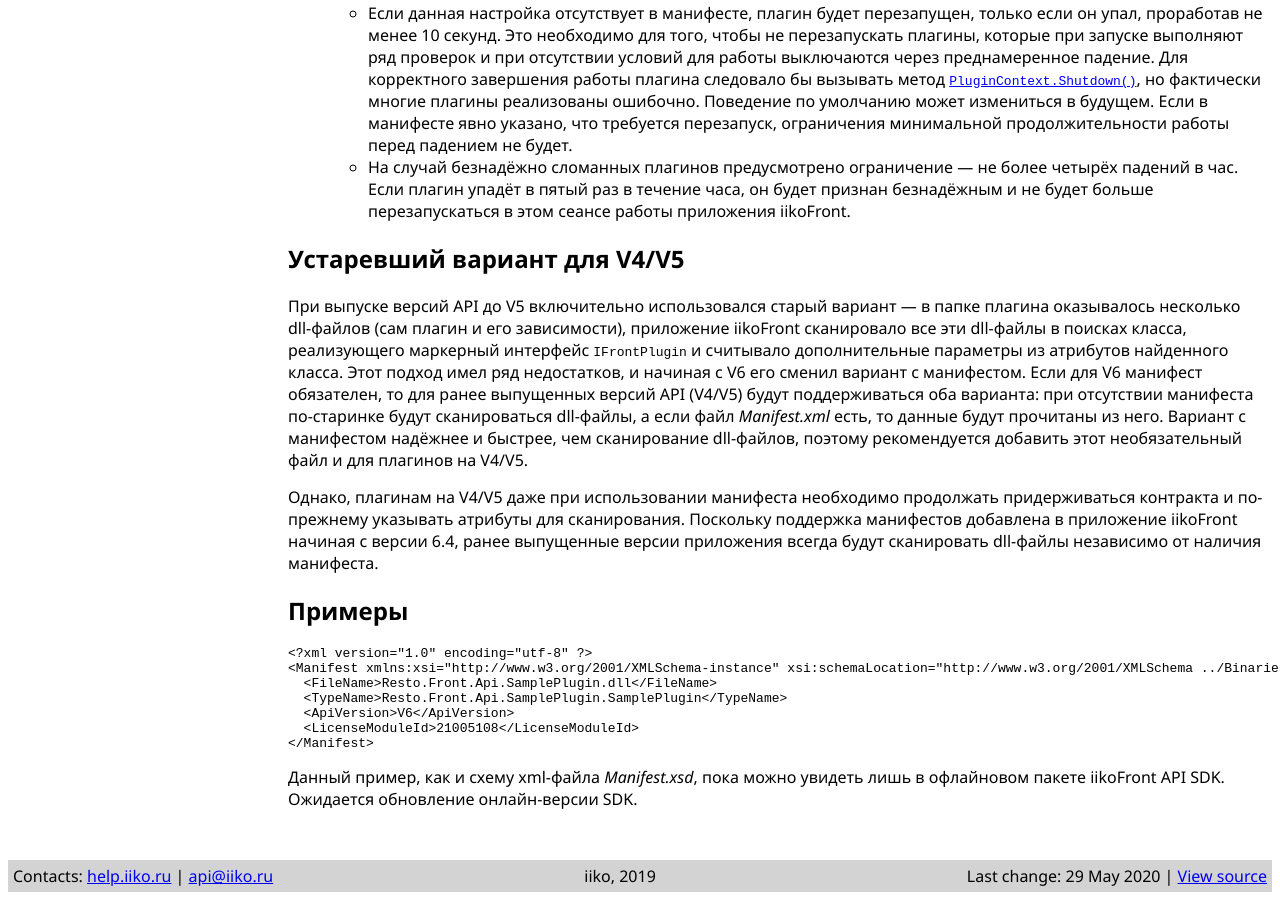
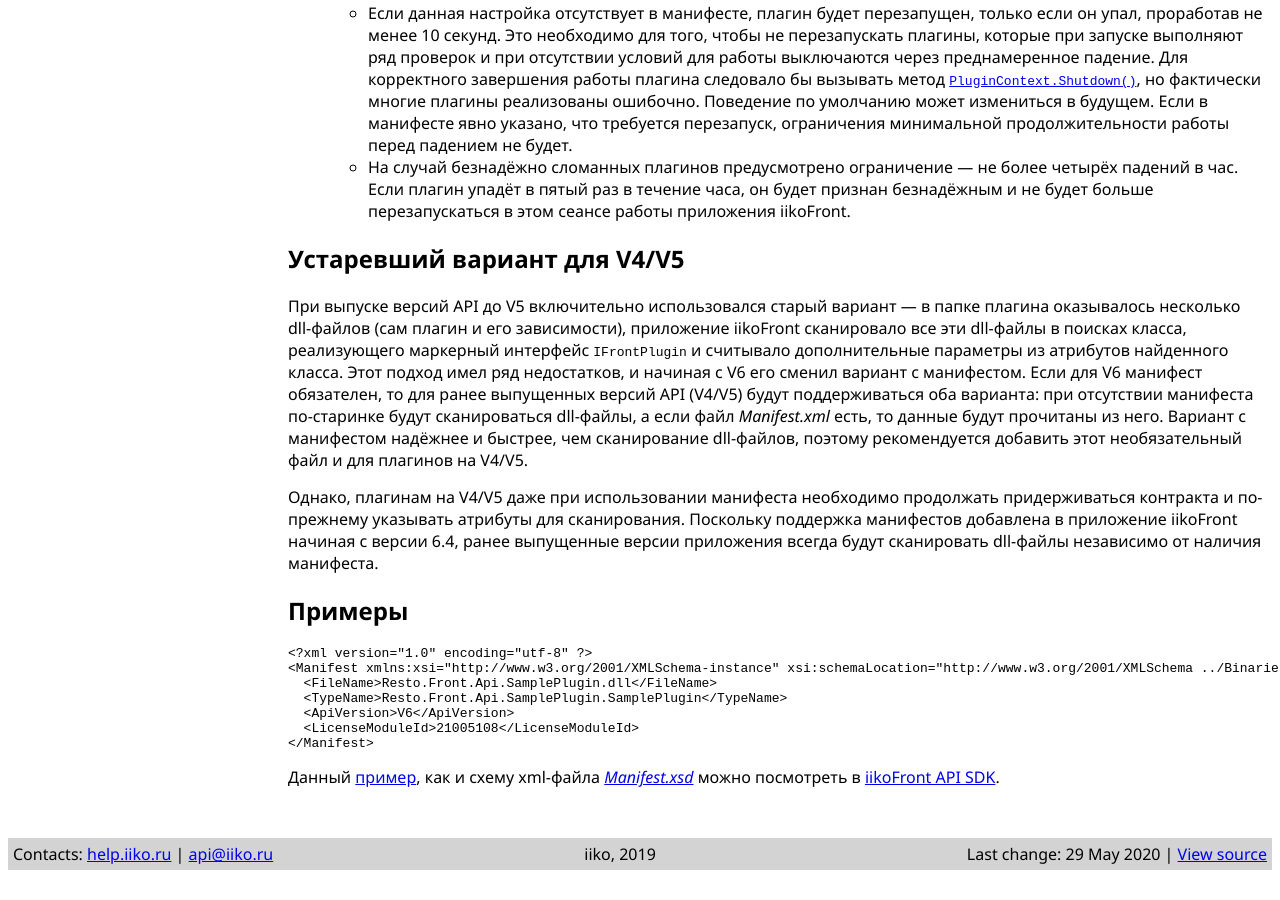
Before and after one commit to iiko/front.api.doc, a Jekyll site: the page built from directories.md, in a window 1280 px wide and 900 px high, scrolled down 870 px. Built offline with Jekyll 4.4.1, drawn with Linux system fonts in a browser that asks for light colours; after the commit the page ends 1748 px from its top, so only the background shows below that.

Commit message:
RMS-51100 Онлайн-версия SDK для V6 опубликована, проставить ссылки

````diff
--- a/directories.md
+++ b/directories.md
@@ -51,4 +51,4 @@
 </Manifest>
 ```
 
-Данный пример, как и схему xml-файла *Manifest.xsd*, пока можно увидеть лишь в офлайновом пакете iikoFront API SDK. Ожидается обновление онлайн-версии SDK.
+Данный [пример](https://github.com/iiko/front.api.sdk/blob/master/sample/v6/Resto.Front.Api.SamplePlugin/Manifest.xml), как и схему xml-файла [*Manifest.xsd*](https://github.com/iiko/front.api.sdk/blob/master/sample/v6/Binaries/Manifest.xsd) можно посмотреть в [iikoFront API SDK](https://github.com/iiko/front.api.sdk/tree/master/sample/v6).
````
